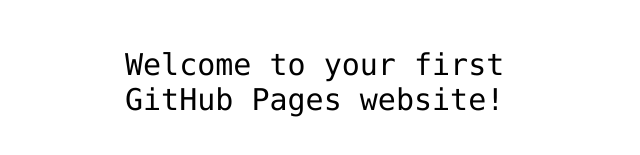
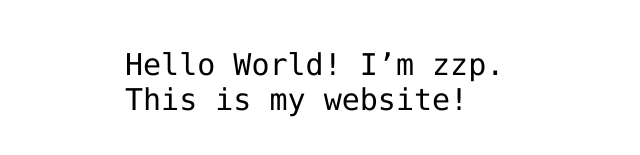
Before and after one commit to zzp-lethe/zzp-lethe.github.io, a plain HTML site: page index.html in a window 1280 px wide. Shown: the part 341-496 px from the top of the page, without its empty margins (315-955 px from the left). Drawn offline with Linux system fonts and the light colour scheme.

Commit message:
添加我的介绍

```diff
--- a/index.html
+++ b/index.html
@@ -12,7 +12,7 @@
 <img src="https://octodex.github.com/images/daftpunktocat-thomas.gif" id="octocat" alt="octocat-gif" />
 
 <!-- Change this code here by copy and pasting your template on line 15 -->
-<p>Welcome to your first GitHub Pages website!</p>
+<p>Hello World! I’m zzp. This is my website!</p>
 
 </body>
 </html>
```
